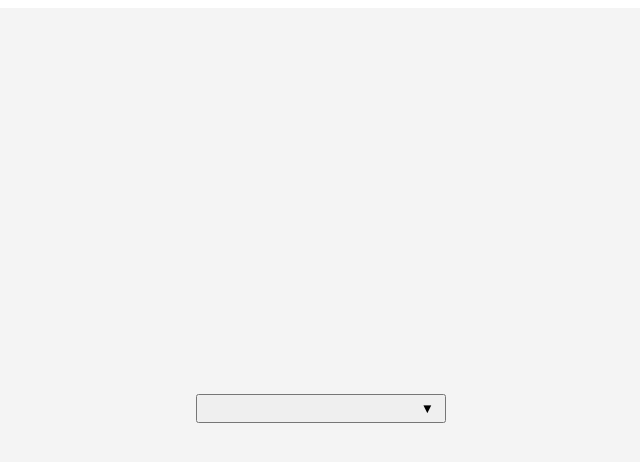
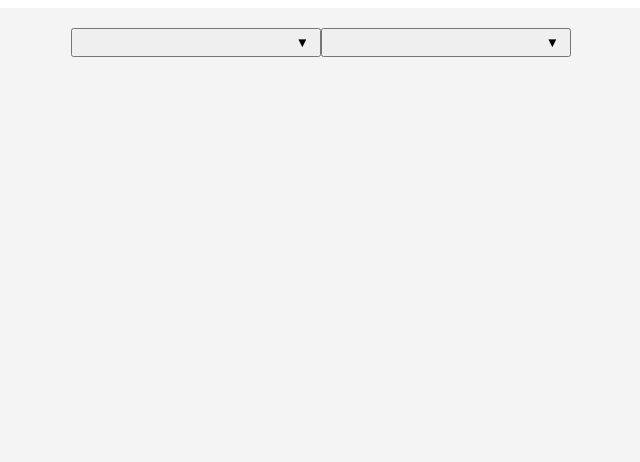
Before and after one commit to svaddadhi/HiveReactComponent, a React (Create React App) app in the folder hive-dropdown-component/: page / in a window 1280 px wide. Shown: the top 462 px of the page, without its empty margins (319-959 px from the left). Built offline with nearby package versions, Linux system fonts and the light colour scheme.

Commit message:
adding single select dropdown/refining

```diff
--- a/hive-dropdown-component/src/App.css
+++ b/hive-dropdown-component/src/App.css
@@ -1,7 +1,8 @@
 .App {
-    display: flex;
-    justify-content: center;
-    align-items: center;
-    min-height: 100vh;
-    background-color: #f4f4f4;
-  }
+  display: flex;
+  justify-content: center; /* This will center the dropdowns horizontally */
+  align-items: flex-start; /* This will make sure the dropdowns are not vertically centered */
+  min-height: 100vh;
+  background-color: #f4f4f4;
+  padding-top: 20px;
+}
--- a/hive-dropdown-component/src/App.js
+++ b/hive-dropdown-component/src/App.js
@@ -4,6 +4,8 @@ import './App.css';
 const App = () => {
   return (
     <div className="App">
+      <Dropdown items={['Oliver Hansen', 'Van Henry', 'April Tucker', 'Ralph Hubbard']} />
+
       <Dropdown items={['Adriana C. Ocampo Uria', 'Albert Einstein', 'Anna K. Behrensmeyer', 'Blaise Pascal', 'Caroline Herschel', 'Cecilia Payne-Gaposchkin', 'Chien-Shiung Wu', 'Dorothy Hodgkin', 'Edmond Halley', 'Edwin Powell Hubble', 'Elizabeth Blackburn', 'Enrico Fermi', 'Erwin Schroedinger', 'Flossie Wong-Staal', 'Frieda Robscheit-Robbins', 'Geraldine Seydoux', 'Gertrude B. Elion', 'Ingrid Daubechies', 'Jacqueline K. Barton', 'Jane Goodall', 'Jocelyn Bell Burnell', 'Johannes Kepler', 'Lene Vestergaard Hau', 'Lise Meitner', 'Lord Kelvin', 'Maria Mitchell', 'Marie Curie', 'Max Born', 'Max Planck', 'Melissa Franklin', 'Michael Faraday', 'Mildred S. Dresselhaus', 'Nicolaus Copernicus', 'Niels Bohr', 'Patricia S. Goldman-Rakic', 'Patty Jo Watson', 'Polly Matzinger', 'Richard Phillips Feynman', 'Rita Levi-Montalcini', 'Rosalind Franklin', 'Ruzena Bajcsy', 'Sarah Boysen', 'Shannon W. Lucid', 'Shirley Ann Jackson', 'Sir Ernest Rutherford', 'Sir Isaac Newton', 'Stephen Hawking', 'Werner Karl Heisenberg', 'Wilhelm Conrad Roentgen', 'Wolfgang Ernst Pauli']} isMulti />
     </div>
   );
--- a/hive-dropdown-component/src/components/Dropdown.css
+++ b/hive-dropdown-component/src/components/Dropdown.css
@@ -1,7 +1,7 @@
 .dropdown {
     position: relative;
-    width: 250px; /* adjust as per your requirement */
-    font-family: Arial, sans-serif; /* change this to your desired font */
+    width: 250px;
+    font-family: Arial, sans-serif;
 }
 
 .dropdown button {
--- a/hive-dropdown-component/src/components/Dropdown.js
+++ b/hive-dropdown-component/src/components/Dropdown.js
@@ -12,18 +12,29 @@ const Dropdown = ({ items, isMulti = false }) => {
     };
 
     const handleItemClick = (item) => {
-        setSelectedItems(prevState => toggleItemInArray(prevState, item));
+        if (!isMulti) {
+            setSelectedItems(new Set([item]));
+        } else {
+            setSelectedItems(prevState => toggleItemInArray(prevState, item));
+        }
     };
+
+    const clearSelection = () => {
+        setSelectedItems(new Set());
+    }
 
     return (
         <div className="dropdown">
-            <button onClick={toggleDropdown}>
-                {[...selectedItems].join(', ')} <span className="arrow">{isOpen ? '▲' : '▼'}</span>
-            </button>
+        <button onClick={toggleDropdown}>
+            {selectedItems.size > 0 ? [...selectedItems].join(', ') : ''} <span className="arrow">{isOpen ? '▲' : '▼'}</span>
+        </button>
 
 
             {isOpen && (
                 <ul>
+                    {/* "None" option */}
+                    {!isMulti && <li onClick={clearSelection}>None</li>}
+
                     {isMulti && (
                         <>
                             <li onClick={() => setSelectedItems(selectAllInArray(items))}>Select All</li>
@@ -44,4 +55,5 @@ const Dropdown = ({ items, isMulti = false }) => {
     );
 };
 
+
 export default Dropdown;
```
